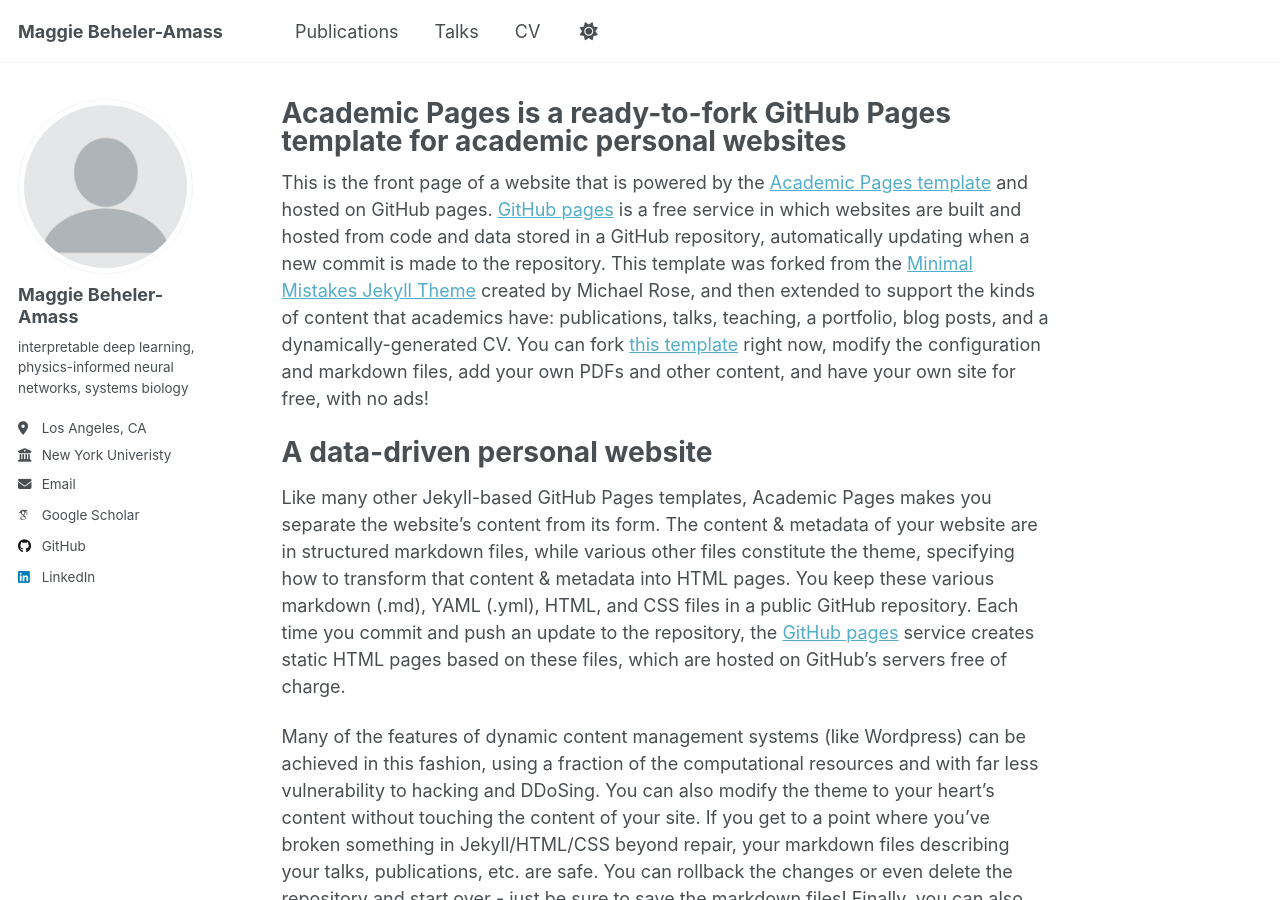
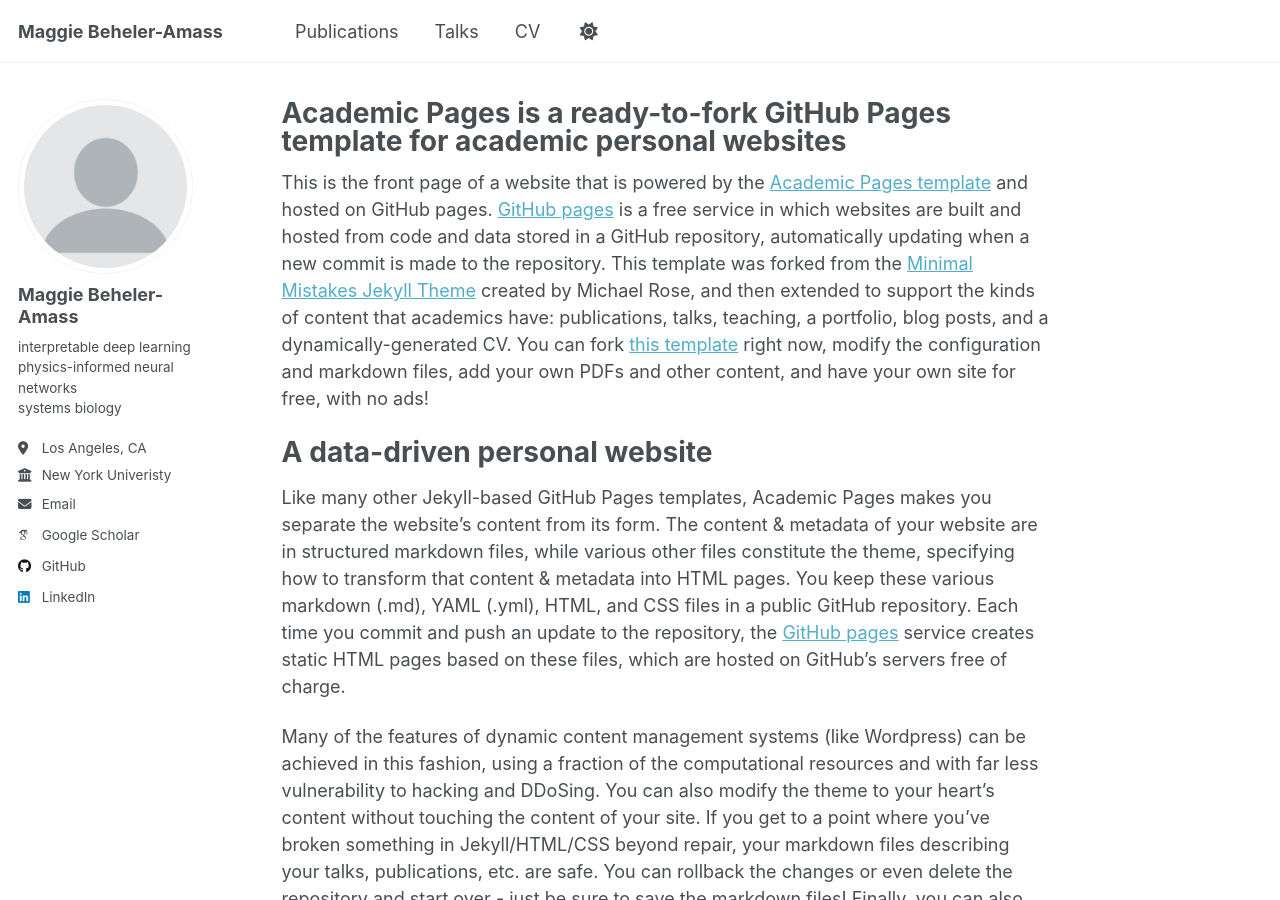
Before and after one commit to maggiealetha/maggiealetha.github.io, a Jekyll site: the page built from _pages/about.md, in a window 1280 px wide and 900 px high. Built offline with Jekyll 4.4.1, drawn with Linux system fonts in a browser that asks for light colours; some web fonts are replaced.

```diff
--- a/_config.yml
+++ b/_config.yml
@@ -25,7 +25,7 @@ author:
   avatar           : "profile.png"
   name             : "Maggie Beheler-Amass"
   pronouns         : # example: "she/her"
-  bio              : "interpretable deep learning, physics-informed neural networks, systems biology"
+  bio              : "interpretable deep learning <br> physics-informed neural networks <br> systems biology"
   location         : "Los Angeles, CA"
   employer         : "New York Univeristy"
   uri              : # URL
```
